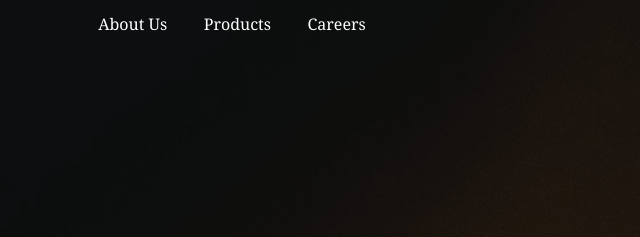
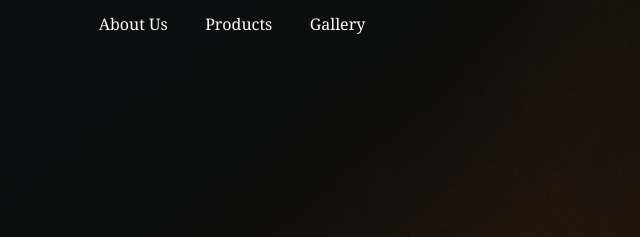
Before and after one commit to KevinJoseP/TJ_Landing_Page, a plain HTML site: page index.html in a window 1280 px wide. Shown: the top 237 px of the page, 0-640 px from the left. Drawn offline with nearby package versions, Linux system fonts and the light colour scheme.

Commit message:
change Careers to Gallery

```diff
--- a/index.html
+++ b/index.html
@@ -16,7 +16,7 @@
         <nav id="nav-bar">
             <a class="nav-link font-dm-sans-100" href="./founders.html">About Us</a>
             <a class="nav-link font-dm-sans-100">Products</a>
-            <a class="nav-link font-dm-sans-100">Careers</a>
+            <a class="nav-link font-dm-sans-100">Gallery</a>
         </nav>
         <div class="main-logo-link-div">
             <a id="main-logo-link">
```
Also changed, not shown: founders.html (+1 -1 lines).
